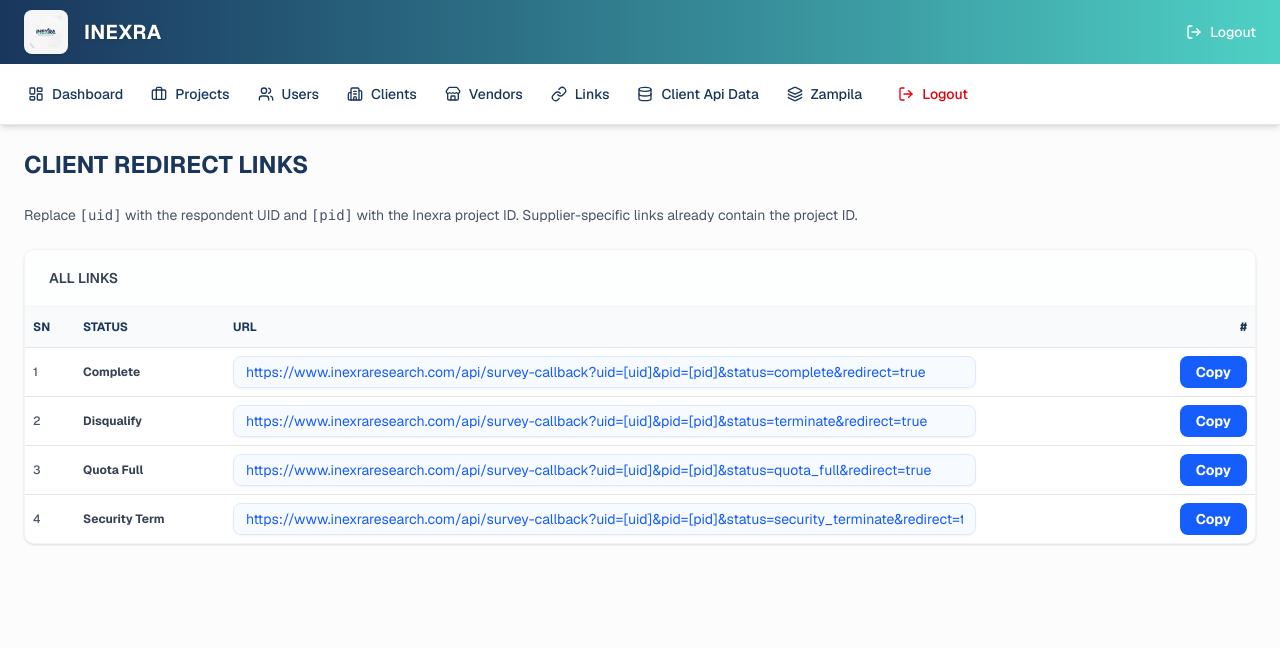
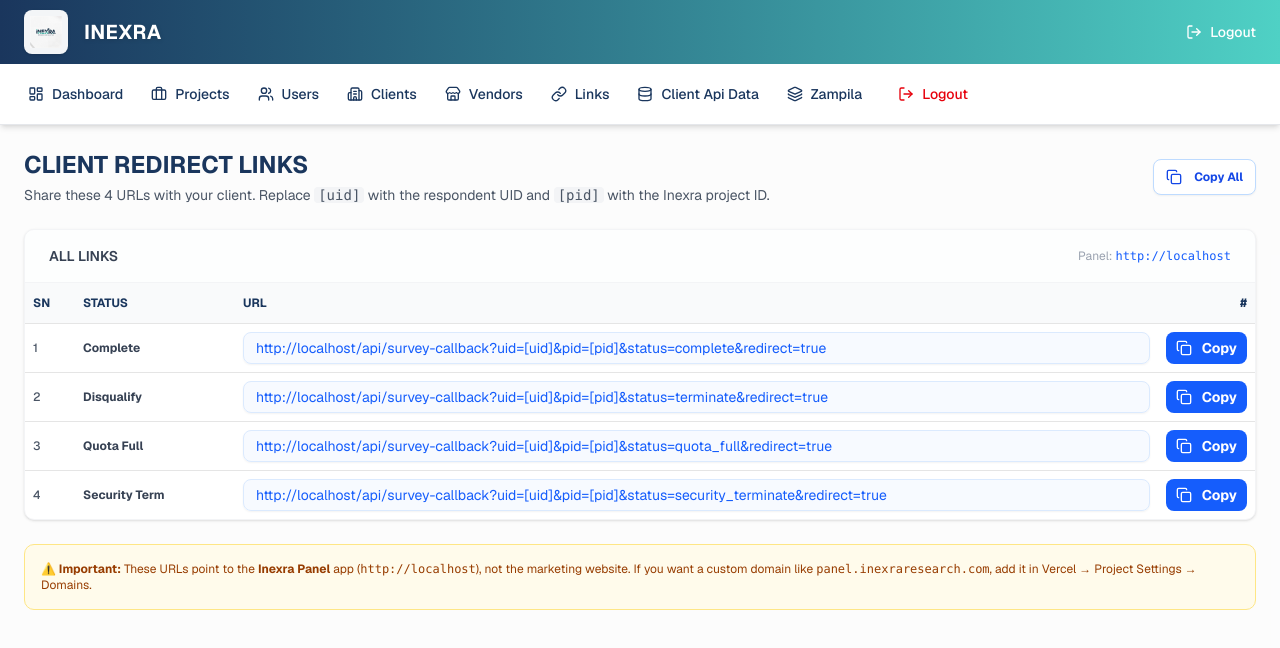
Before and after one commit to jeetyaduvanshi/inexra-panel, a Next.js app: page /links in a window 1280 px wide. Shown: the top 648 px of the page. Built offline with nearby package versions, Linux system fonts and the light colour scheme.

Commit message:
fix: decouple survey and redirect links from marketing website to panel domain

```diff
--- a/app/api/s/[slug]/route.ts
+++ b/app/api/s/[slug]/route.ts
@@ -5,18 +5,7 @@
 import Session from '@/backend/models/Session';
 import crypto from 'crypto';
 
-function getBaseUrl(req: Request): string {
-    const originHeader = req.headers.get('origin');
-    if (originHeader) return originHeader;
-
-    const host = req.headers.get('x-forwarded-host') || req.headers.get('host');
-    if (host) {
-        const proto = req.headers.get('x-forwarded-proto') || (host.includes('localhost') ? 'http' : 'https');
-        return `${proto}://${host}`;
-    }
-
-    return process.env.NEXT_PUBLIC_BASE_URL || 'https://www.inexraresearch.com';
-}
+import { getBaseUrl } from '@/backend/lib/baseUrl';
 
 export async function GET(
     request: Request,
--- a/app/api/suppliers/route.ts
+++ b/app/api/suppliers/route.ts
@@ -5,26 +5,12 @@
 
 import mongoose from 'mongoose';
 
-function getBaseUrl(req: Request): string {
-    const originHeader = req.headers.get('origin');
-    if (originHeader) return originHeader;
+import { getBaseUrl, buildCallbackUrl, isMarketingDomain, sanitizePanelUrl } from '@/backend/lib/baseUrl';
 
-    const host = req.headers.get('x-forwarded-host') || req.headers.get('host');
-    if (host) {
-        const proto = req.headers.get('x-forwarded-proto') || (host.includes('localhost') ? 'http' : 'https');
-        return `${proto}://${host}`;
-    }
-
-    return process.env.NEXT_PUBLIC_BASE_URL || 'https://www.inexraresearch.com';
-}
-
-function buildCallbackUrl(baseUrl: string, projectId: string, status: string): string {
-    return `${baseUrl}/api/survey-callback?uid=[uid]&sessionId=[sessionId]&pid=${encodeURIComponent(projectId)}&status=${status}&redirect=true`;
-}
-
-// Only replace panel-generated legacy URLs. Custom client URLs are left intact.
-function isLegacyGeneratedRedirect(url: string | undefined): boolean {
-    if (!url) return false;
+// Checks if URL was generated by the legacy redirect system or uses the marketing site domain
+function needsUrlSanitization(url: string | undefined): boolean {
+    if (!url) return true;
+    if (isMarketingDomain(url)) return true;
 
     try {
         const parsed = new URL(url);
@@ -134,32 +120,32 @@
                 let needsUpdate = false;
                 const updateFields: Record<string, string> = {};
 
-                if (!doc.surveyLink && doc.trackingSlug) {
+                if ((!doc.surveyLink || isMarketingDomain(doc.surveyLink)) && doc.trackingSlug) {
                     doc.surveyLink = `${baseUrl}/api/s/${doc.trackingSlug}?uid=[uid]`;
                     updateFields.surveyLink = doc.surveyLink;
                     needsUpdate = true;
                 }
-                if (!doc.testLink && doc.trackingSlug) {
+                if ((!doc.testLink || isMarketingDomain(doc.testLink)) && doc.trackingSlug) {
                     doc.testLink = `${baseUrl}/api/s/${doc.trackingSlug}?uid=TEST_USER`;
                     updateFields.testLink = doc.testLink;
                     needsUpdate = true;
                 }
-                if (!doc.completionUrl || isLegacyGeneratedRedirect(doc.completionUrl)) {
+                if (needsUrlSanitization(doc.completionUrl)) {
                     doc.completionUrl = callbackUrl('complete');
                     updateFields.completionUrl = doc.completionUrl;
                     needsUpdate = true;
                 }
-                if (!doc.terminateUrl || isLegacyGeneratedRedirect(doc.terminateUrl)) {
+                if (needsUrlSanitization(doc.terminateUrl)) {
                     doc.terminateUrl = callbackUrl('terminate');
                     updateFields.terminateUrl = doc.terminateUrl;
                     needsUpdate = true;
                 }
-                if (!doc.quotaFullUrl || isLegacyGeneratedRedirect(doc.quotaFullUrl)) {
+                if (needsUrlSanitization(doc.quotaFullUrl)) {
                     doc.quotaFullUrl = callbackUrl('quota_full');
                     updateFields.quotaFullUrl = doc.quotaFullUrl;
                     needsUpdate = true;
                 }
-                if (!doc.securityUrl || isLegacyGeneratedRedirect(doc.securityUrl)) {
+                if (needsUrlSanitization(doc.securityUrl)) {
                     doc.securityUrl = callbackUrl('security_terminate');
                     updateFields.securityUrl = doc.securityUrl;
                     needsUpdate = true;
--- a/app/api/survey-callback/route.ts
+++ b/app/api/survey-callback/route.ts
@@ -5,6 +5,7 @@
 import Supplier from '@/backend/models/Supplier';
 import Project from '@/backend/models/Project';
 import GeneratedLink from '@/backend/models/GeneratedLink';
+import { getBaseUrl } from '@/backend/lib/baseUrl';
 
 // ─── Status Normalization ───────────────────────────────────────────────────
 
@@ -375,13 +376,15 @@
     const pid = (searchParams.get('pid') || searchParams.get('projectId') || searchParams.get('sid') || '').trim();
     const shouldRedirect = searchParams.get('redirect') === 'true' || searchParams.get('redirect') === '1';
 
+    const baseUrl = getBaseUrl(req);
+
     return processSurveyCallback({
         rawStatus,
         uid,
         sessionId,
         pid,
         shouldRedirect,
-        baseUrl: origin,
+        baseUrl,
         clientIp,
     });
 }
@@ -389,7 +392,7 @@
 export async function POST(req: Request) {
     try {
         const body = await req.json().catch(() => ({}));
-        const { searchParams, origin } = new URL(req.url);
+        const { searchParams } = new URL(req.url);
         const forwarded = req.headers.get('x-forwarded-for');
         const realIp = req.headers.get('x-real-ip');
         const clientIp = (forwarded ? forwarded.split(',')[0].trim() : realIp) || '';
@@ -399,6 +402,7 @@
         const sessionId = (body.sessionId || body.txid || searchParams.get('sessionId') || searchParams.get('txid') || '').trim();
         const pid = (body.pid || body.projectId || searchParams.get('pid') || searchParams.get('projectId') || searchParams.get('sid') || '').trim();
         const shouldRedirect = Boolean(body.redirect || searchParams.get('redirect') === 'true' || searchParams.get('redirect') === '1');
+        const baseUrl = getBaseUrl(req);
 
         return processSurveyCallback({
             rawStatus,
@@ -406,7 +410,7 @@
             sessionId,
             pid,
             shouldRedirect,
-            baseUrl: origin,
+            baseUrl,
             clientIp,
         });
     } catch (error) {
--- a/app/api/survey-start/route.ts
+++ b/app/api/survey-start/route.ts
@@ -6,21 +6,7 @@
 import mongoose from 'mongoose';
 import crypto from 'crypto';
 
-/**
- * Determine base URL for redirects.
- */
-function getBaseUrl(req: Request): string {
-    const originHeader = req.headers.get('origin');
-    if (originHeader) return originHeader;
-
-    const host = req.headers.get('x-forwarded-host') || req.headers.get('host');
-    if (host) {
-        const proto = req.headers.get('x-forwarded-proto') || (host.includes('localhost') ? 'http' : 'https');
-        return `${proto}://${host}`;
-    }
-
-    return process.env.NEXT_PUBLIC_BASE_URL || 'https://www.inexraresearch.com';
-}
+import { getBaseUrl, sanitizePanelUrl } from '@/backend/lib/baseUrl';
 
 /**
  * Replace placeholder tokens in target survey or supplier return URLs.
@@ -99,7 +85,8 @@
     }
 
     if (destinationUrl) {
-        const finalUrl = interpolateUrl(destinationUrl, {
+        const sanitizedDest = sanitizePanelUrl(destinationUrl, baseUrl);
+        const finalUrl = interpolateUrl(sanitizedDest, {
             uid,
             sessionId,
             pid,
--- a/app/api/zampila/generate-link/route.ts
+++ b/app/api/zampila/generate-link/route.ts
@@ -2,8 +2,7 @@
 import crypto from 'crypto';
 import dbConnect from '@/backend/lib/db';
 import GeneratedLink from '@/backend/models/GeneratedLink';
-
-const BASE_URL = process.env.NEXT_PUBLIC_BASE_URL || 'https://inexra-panel.com';
+import { getBaseUrl } from '@/backend/lib/baseUrl';
 
 // POST - Generate a tracking link for a survey
 export async function POST(req: Request) {
@@ -27,9 +26,10 @@
 
         // Generate secure UUID txid
         const txid = crypto.randomUUID();
+        const baseUrl = getBaseUrl(req);
 
         // Build tracking URL matching Zamplia URL pattern
-        const generatedUrl = `${BASE_URL}/client-api-data/zamplia/link/${encodeURIComponent(surveyId)}?id=${encodeURIComponent(surveyId)}&transectionid=${encodeURIComponent(uid)}&ip=${encodeURIComponent(ipAddress || 'unknown')}`;
+        const generatedUrl = `${baseUrl}/client-api-data/zamplia/link/${encodeURIComponent(surveyId)}?id=${encodeURIComponent(surveyId)}&transectionid=${encodeURIComponent(uid)}&ip=${encodeURIComponent(ipAddress || 'unknown')}`;
 
         // Save to GeneratedLink collection
         const generatedLink = await GeneratedLink.create({
--- a/app/links/page.tsx
+++ b/app/links/page.tsx
@@ -1,8 +1,8 @@
 "use client";
 
-import React from "react";
+import React, { useState, useEffect } from "react";
 import { Header } from "@/frontend/components/layout/Header";
-import { Copy } from "lucide-react";
+import { Copy, CheckCheck } from "lucide-react";
 import { Button } from "@/frontend/components/ui/button";
 import { Input } from "@/frontend/components/ui/input";
 import {
@@ -14,18 +14,45 @@
     TableRow,
 } from "@/frontend/components/ui/table";
 
-const links = [
-    { sn: 1, status: "Complete", url: "https://www.inexraresearch.com/api/survey-callback?uid=[uid]&pid=[pid]&status=complete&redirect=true" },
-    { sn: 2, status: "Disqualify", url: "https://www.inexraresearch.com/api/survey-callback?uid=[uid]&pid=[pid]&status=terminate&redirect=true" },
-    { sn: 3, status: "Quota Full", url: "https://www.inexraresearch.com/api/survey-callback?uid=[uid]&pid=[pid]&status=quota_full&redirect=true" },
-    { sn: 4, status: "Security Term", url: "https://www.inexraresearch.com/api/survey-callback?uid=[uid]&pid=[pid]&status=security_terminate&redirect=true" },
+const LINK_STATUSES = [
+    { sn: 1, status: "Complete",      statusKey: "complete",           label: "Complete" },
+    { sn: 2, status: "Disqualify",    statusKey: "terminate",          label: "Terminate" },
+    { sn: 3, status: "Quota Full",    statusKey: "quota_full",         label: "Quota Full" },
+    { sn: 4, status: "Security Term", statusKey: "security_terminate", label: "Security Terminate" },
 ];
 
 export default function LinksPage() {
+    const [origin, setOrigin] = useState("https://inexra-panel.vercel.app");
+    const [copiedSn, setCopiedSn] = useState<number | null>(null);
 
-    const handleCopy = (url: string) => {
-        navigator.clipboard.writeText(url);
-        alert("Copied to clipboard: " + url);
+    // Use actual panel origin on client — ignores marketing website domain if somehow opened from there
+    useEffect(() => {
+        if (typeof window !== "undefined") {
+            const host = window.location.hostname.toLowerCase();
+            if (host !== "inexraresearch.com" && host !== "www.inexraresearch.com") {
+                setOrigin(window.location.origin);
+            }
+        }
+    }, []);
+
+    const links = LINK_STATUSES.map((s) => ({
+        ...s,
+        url: `${origin}/api/survey-callback?uid=[uid]&pid=[pid]&status=${s.statusKey}&redirect=true`,
+    }));
+
+    const handleCopy = (url: string, sn: number) => {
+        navigator.clipboard.writeText(url).then(() => {
+            setCopiedSn(sn);
+            setTimeout(() => setCopiedSn(null), 2000);
+        });
+    };
+
+    const handleCopyAll = () => {
+        const text = links.map((l) => `${l.status}: ${l.url}`).join("\n");
+        navigator.clipboard.writeText(text).then(() => {
+            setCopiedSn(-1);
+            setTimeout(() => setCopiedSn(null), 2000);
+        });
     };
 
     return (
@@ -33,22 +60,35 @@
             <Header />
             <main className="flex-1 p-6 max-w-[1600px] w-full mx-auto">
                 <div className="space-y-6">
-                    <h1 className="text-2xl font-bold text-inexra-navy uppercase">CLIENT REDIRECT LINKS</h1>
-                    <p className="text-sm text-gray-600">
-                        Replace <code>[uid]</code> with the respondent UID and <code>[pid]</code> with the Inexra project ID. Supplier-specific links already contain the project ID.
-                    </p>
+                    <div className="flex items-center justify-between">
+                        <div>
+                            <h1 className="text-2xl font-bold text-inexra-navy uppercase">CLIENT REDIRECT LINKS</h1>
+                            <p className="text-sm text-gray-600 mt-1">
+                                Share these 4 URLs with your client. Replace <code className="bg-gray-100 px-1 rounded">[uid]</code> with the respondent UID and <code className="bg-gray-100 px-1 rounded">[pid]</code> with the Inexra project ID.
+                            </p>
+                        </div>
+                        <Button
+                            variant="outline"
+                            className="h-9 text-xs font-bold border-blue-200 text-blue-700 hover:bg-blue-50"
+                            onClick={handleCopyAll}
+                        >
+                            {copiedSn === -1 ? <CheckCheck className="w-4 h-4 mr-1 text-green-600" /> : <Copy className="w-4 h-4 mr-1" />}
+                            Copy All
+                        </Button>
+                    </div>
 
                     <div className="bg-white rounded-lg shadow-sm border border-gray-100 overflow-hidden">
-                        <div className="px-6 py-4 border-b border-gray-100 bg-gray-50/30">
+                        <div className="px-6 py-4 border-b border-gray-100 bg-gray-50/30 flex items-center justify-between">
                             <span className="text-sm font-semibold text-gray-700">ALL LINKS</span>
+                            <span className="text-xs text-gray-400">Panel: <code className="text-blue-600">{origin}</code></span>
                         </div>
                         <Table>
                             <TableHeader>
                                 <TableRow className="bg-gray-50">
                                     <TableHead className="w-[50px] font-bold text-xs">SN</TableHead>
-                                    <TableHead className="w-[150px] font-bold text-xs">STATUS</TableHead>
+                                    <TableHead className="w-[160px] font-bold text-xs">STATUS</TableHead>
                                     <TableHead className="font-bold text-xs">URL</TableHead>
-                                    <TableHead className="text-right font-bold text-xs">#</TableHead>
+                                    <TableHead className="text-right font-bold text-xs w-[90px]">#</TableHead>
                                 </TableRow>
                             </TableHeader>
                             <TableBody>
@@ -63,9 +103,11 @@
                                             <Button
                                                 size="sm"
                                                 className="h-8 bg-blue-600 hover:bg-blue-700 text-white font-bold px-4"
-                                                onClick={() => handleCopy(link.url)}
+                                                onClick={() => handleCopy(link.url, link.sn)}
                                             >
-                                                Copy
+                                                {copiedSn === link.sn
+                                                    ? <><CheckCheck className="w-3.5 h-3.5 mr-1" /> Copied</>
+                                                    : <><Copy className="w-3.5 h-3.5 mr-1" /> Copy</>}
                                             </Button>
                                         </TableCell>
                                     </TableRow>
@@ -73,6 +115,11 @@
                             </TableBody>
                         </Table>
                     </div>
+
+                    <div className="bg-amber-50 border border-amber-200 rounded-lg p-4 text-xs text-amber-800">
+                        <strong>⚠️ Important:</strong> These URLs point to the <strong>Inexra Panel</strong> app (<code>{origin}</code>), not the marketing website.
+                        If you want a custom domain like <code>panel.inexraresearch.com</code>, add it in Vercel → Project Settings → Domains.
+                    </div>
                 </div>
             </main>
         </div>
--- a/frontend/components/projects/EditProjectDialog.tsx
+++ b/frontend/components/projects/EditProjectDialog.tsx
@@ -194,7 +194,11 @@
     const [expandedSuppliers, setExpandedSuppliers]     = useState<Record<string, boolean>>({});
     const [actionLoadingId, setActionLoadingId]         = useState<string | null>(null);
 
-    const baseUrl = typeof window !== "undefined" ? window.location.origin : "https://www.inexraresearch.com";
+    const baseUrl = typeof window !== "undefined" && window.location.origin && !window.location.origin.includes("inexraresearch.com")
+        ? window.location.origin
+        : (process.env.NEXT_PUBLIC_BASE_URL && !process.env.NEXT_PUBLIC_BASE_URL.includes("inexraresearch.com")
+            ? process.env.NEXT_PUBLIC_BASE_URL
+            : "https://inexra-panel.vercel.app");
 
     const fetchSuppliers = async () => {
         setLoading(true);
@@ -484,14 +488,29 @@
                                 const isExpanded = expandedSuppliers[sup._id] ?? true;
                                 const isActionLoading = actionLoadingId === sup._id;
 
-                                // Auto-generated links
-                                const liveSurveyUrl = sup.surveyLink || `${baseUrl}/api/s/${sup.trackingSlug}?uid=[uid]`;
-                                const testSurveyUrl = sup.testLink || `${baseUrl}/api/s/${sup.trackingSlug}?uid=TEST_USER`;
+                                // Auto-generated links (ensures links point to panel, not marketing site)
+                                const sanitizePanelLink = (url?: string, fallback = "") => {
+                                    if (!url) return fallback;
+                                    if (url.includes("inexraresearch.com") || url.includes("www.inexraresearch.com")) {
+                                        try {
+                                            const parsed = new URL(url);
+                                            if (parsed.hostname === "inexraresearch.com" || parsed.hostname === "www.inexraresearch.com") {
+                                                return `${baseUrl}${parsed.pathname}${parsed.search}`;
+                                            }
+                                        } catch {
+                                            return fallback;
+                                        }
+                                    }
+                                    return url;
+                                };
+
                                 const callbackUrl = (status: string) => `${baseUrl}/api/survey-callback?uid=[uid]&pid=${encodeURIComponent(project.id)}&status=${status}&redirect=true`;
-                                const completeUrl   = sup.completionUrl || callbackUrl('complete');
-                                const terminateUrl  = sup.terminateUrl || callbackUrl('terminate');
-                                const quotaFullUrl  = sup.quotaFullUrl || callbackUrl('quota_full');
-                                const securityUrl   = sup.securityUrl || callbackUrl('security_terminate');
+                                const liveSurveyUrl = sanitizePanelLink(sup.surveyLink, `${baseUrl}/api/s/${sup.trackingSlug}?uid=[uid]`);
+                                const testSurveyUrl = sanitizePanelLink(sup.testLink, `${baseUrl}/api/s/${sup.trackingSlug}?uid=TEST_USER`);
+                                const completeUrl   = sanitizePanelLink(sup.completionUrl, callbackUrl('complete'));
+                                const terminateUrl  = sanitizePanelLink(sup.terminateUrl, callbackUrl('terminate'));
+                                const quotaFullUrl  = sanitizePanelLink(sup.quotaFullUrl, callbackUrl('quota_full'));
+                                const securityUrl   = sanitizePanelLink(sup.securityUrl, callbackUrl('security_terminate'));
 
                                 const isPaused = sup.status === "paused";
 
```
Also changed, not shown: 1 other file (tests, documents, lock files or other folders).
